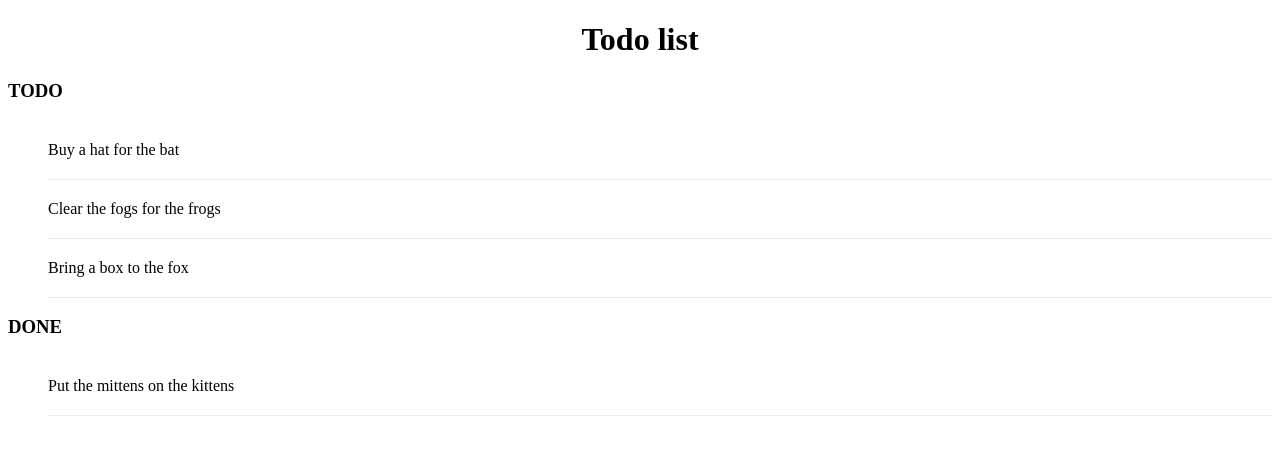
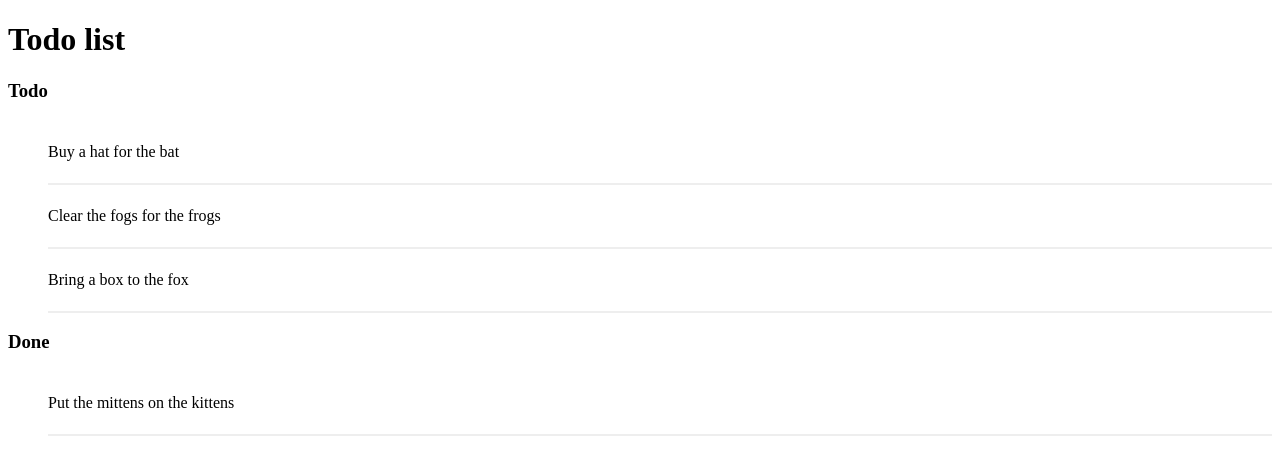
Before and after one commit to rajeshkumarkanaparthi/todo-list, a plain HTML site: page index.html in a window 1280 px wide. Drawn offline with Linux system fonts and the light colour scheme.

Commit message:
Changes CSS to introduce conflicts

```diff
--- a/index.html
+++ b/index.html
@@ -6,15 +6,15 @@
     <title>Todo List</title>
     <style>
       h1 {
-        text-align: center;
+        text-align: left;
       }
       h3 {
-        text-transform: uppercase;
+        text-transform: capitalize;
       }
       li {
         overflow: hidden;
-        padding: 20px 0;
-        border-bottom: 1px solid #eeeeee;
+        padding: 22px 0;
+        border-bottom: 2px solid #eeeeee;
       }
     </style>
   </head>
```
